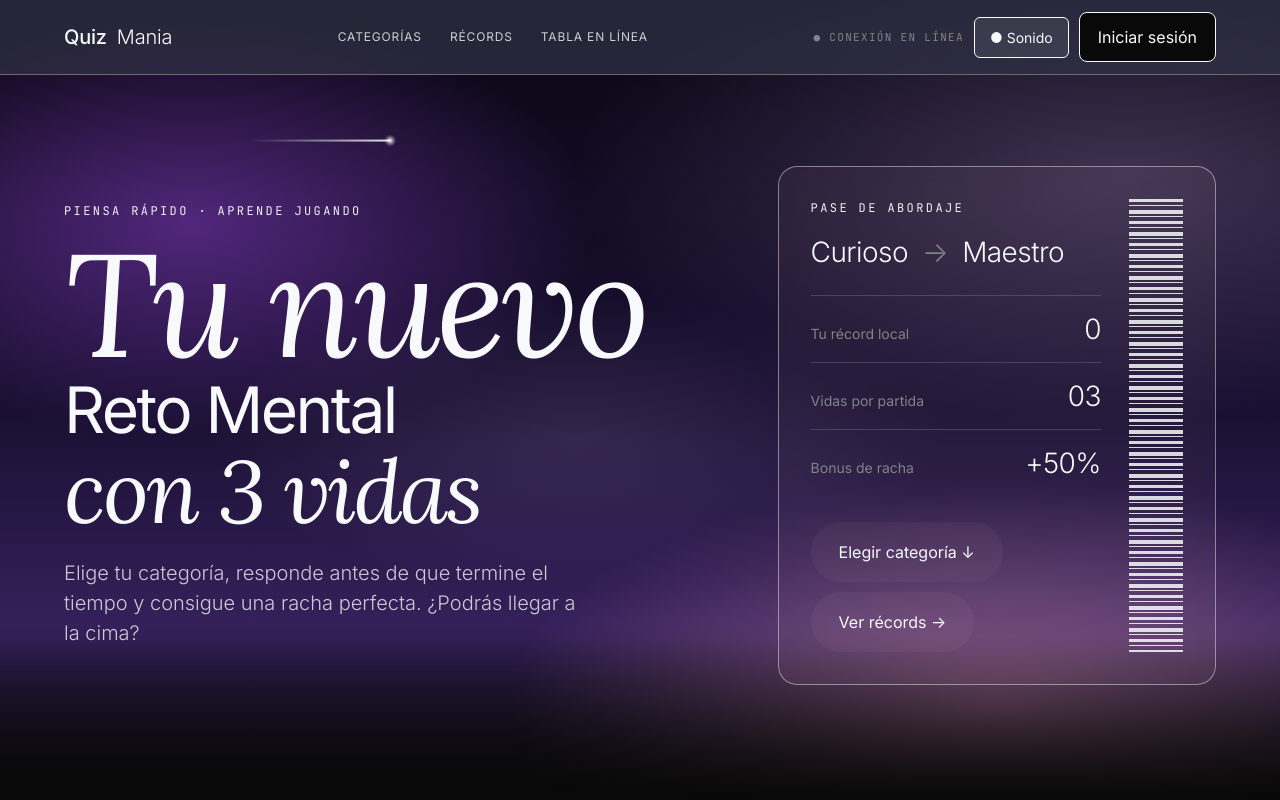
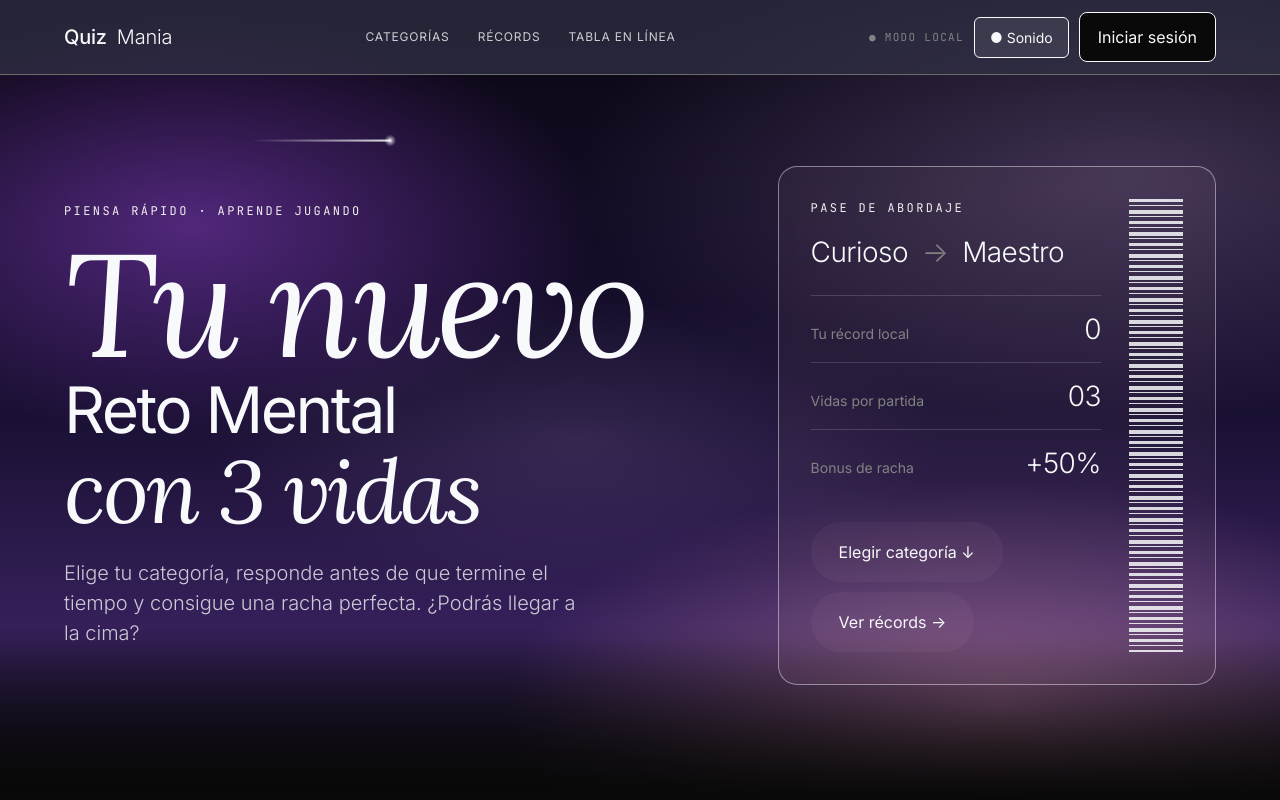
Before and after one commit to Israelnakano/-, a plain HTML site: page index.html in a window 1280 px wide. Shown: the top 800 px of the page. Drawn offline with nearby package versions, Linux system fonts and the light colour scheme; no server answers.

Commit message:
Refine Supabase configuration validation
Update Supabase configuration checks with specific URL and key.

```diff
--- a/index.html
+++ b/index.html
@@ -666,7 +666,8 @@ async function loadOnlineRecords(){
   });
 }
 function initCloud(){
-  const configured=SUPABASE_URL.startsWith("https://")&&SUPABASE_ANON_KEY.length>20&&!SUPABASE_URL.includes("PEGA_AQUI")&&!SUPABASE_ANON_KEY.includes("PEGA_AQUI");
+  const configured=SUPABASE_URL.startsWith("https://")&&SUPABASE_ANON_KEY.length>20&&!SUPABASE_URL.includes("const SUPABASE_URL = "https://shznowjuvyfjgphqmwye.supabase.co";
+")&&!SUPABASE_ANON_KEY.includes("sb_publishable_MhufuV1wFaydtlC5V0eP2g_sAvQwLgo");
   if(configured&&window.supabase){
     supabaseClient=window.supabase.createClient(SUPABASE_URL,SUPABASE_ANON_KEY);
     $("cloud-status").textContent="● Conexión en línea";
```
